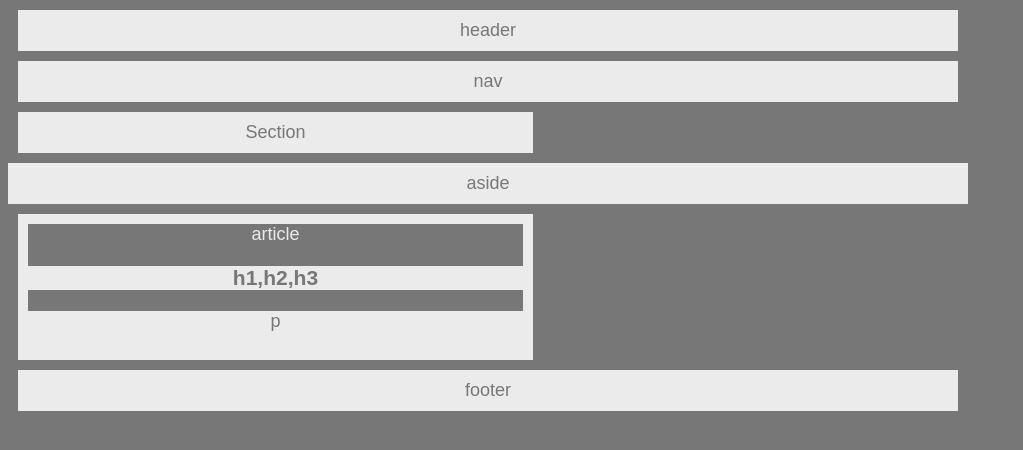
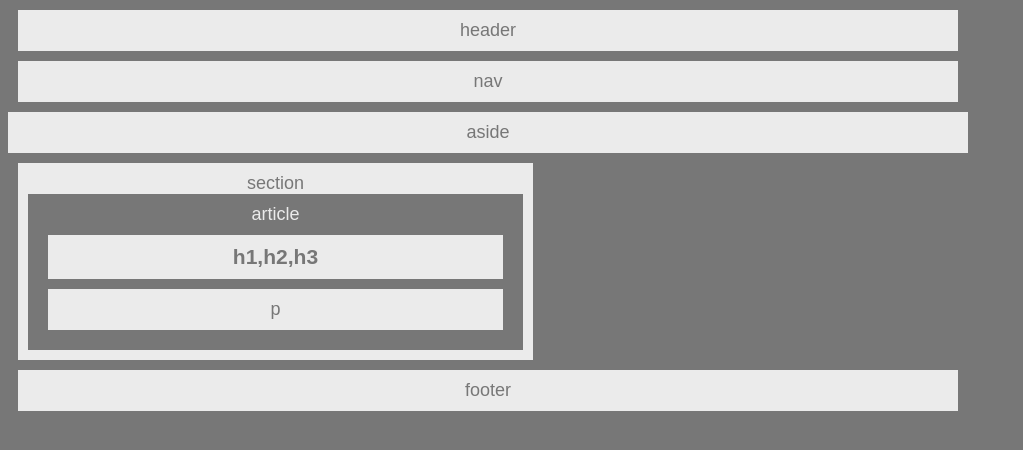
Before and after one commit to spaceTab/HW-Wireframe, a plain HTML site: page Index.html in a window 1280 px wide. Shown: the whole page, without its empty margins (0-1023 px from the left). Drawn offline with Linux system fonts and the light colour scheme.

Commit message:
More better, but not 'correct'

```diff
--- a/Index.html
+++ b/Index.html
@@ -20,9 +20,9 @@
             </header>
         </nav>
 
-        <section>
+     <!--   <section>
             Section
-        </section>
+        </section> -->
 
         <aside>
             <header>
@@ -31,6 +31,7 @@
         </aside>
 
         <section>
+            section
             <article>
                 article
                 <h1>
--- a/Style.css
+++ b/Style.css
@@ -38,21 +38,30 @@ section {
 
 aside {
     background: #ebebeb;
+
 }
 
 article {
     color:      #ebebeb;
     background: #777;
+
+    padding: 10px;
 }
 
 h1 {
     color:      #777;
     background: #ebebeb;
+
+    margin:  10px;
+    padding: 10px;
 }
 
 p {
     color:      #777;
     background: #ebebeb;
+
+    margin:  10px;
+    padding: 10px;
 }
 
 footer {
```
